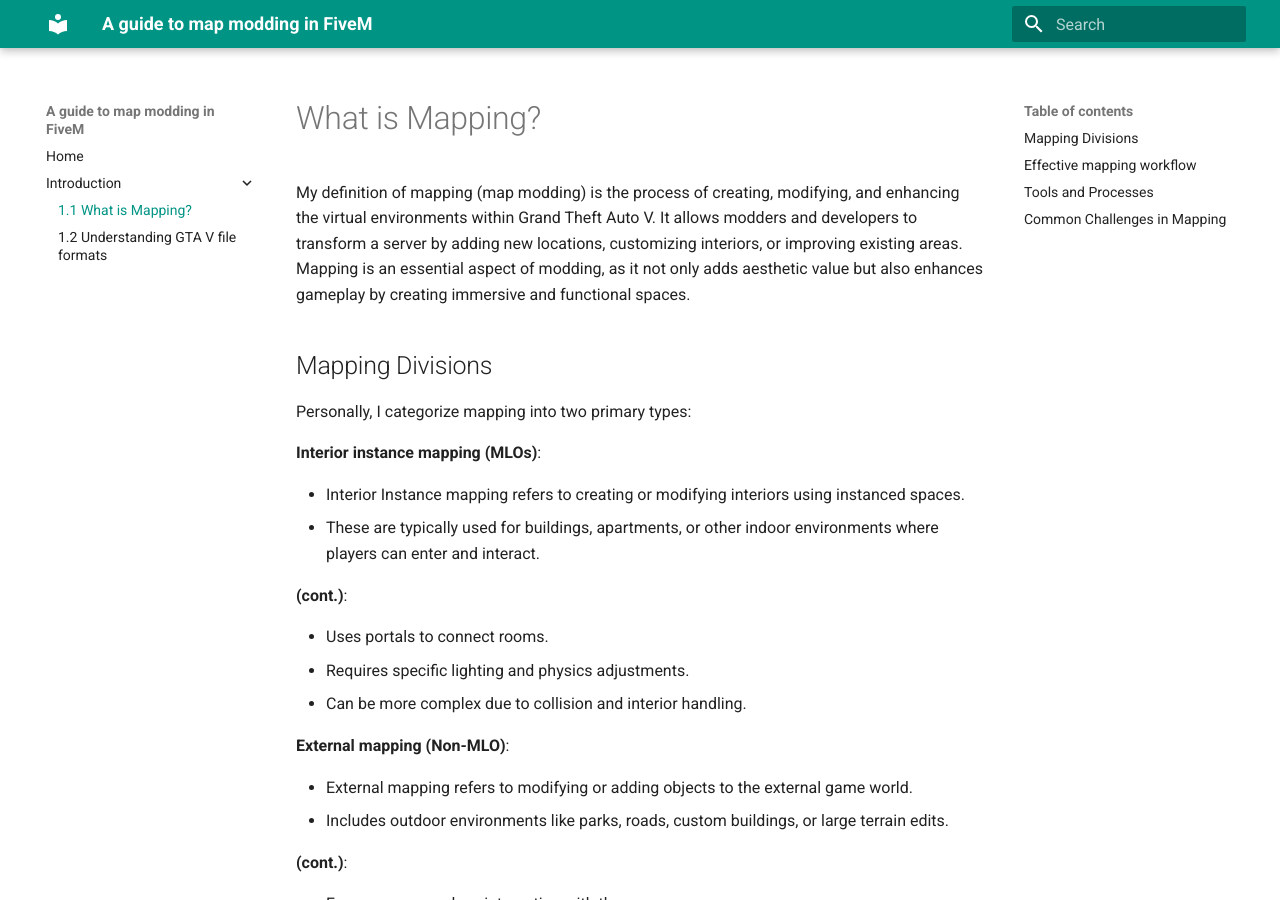
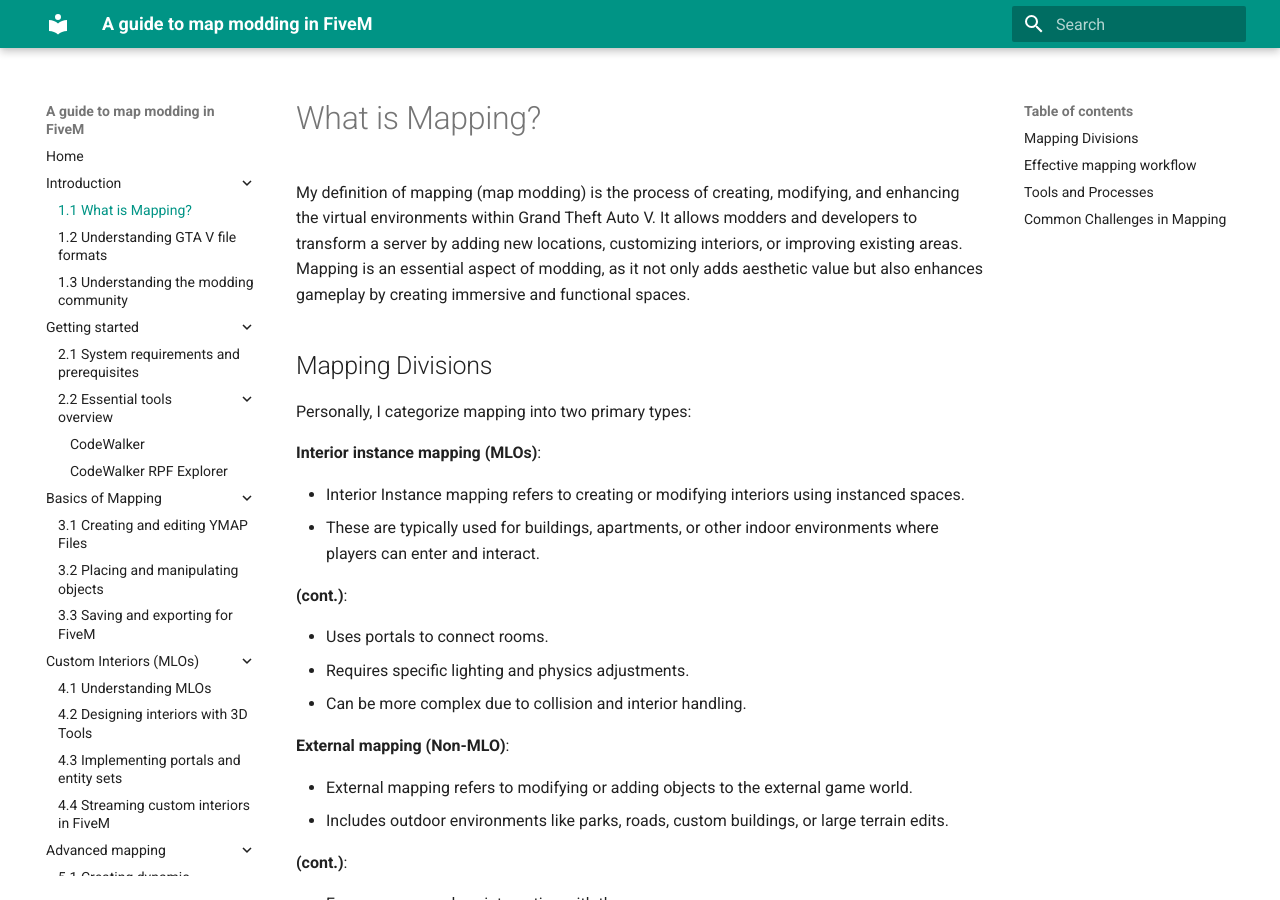
Before and after one commit to adxtti/a-guide-to-map-modding-in-fivem, an MkDocs documentation site: the page built from docs/intro/what-is-mapping.md, in a window 1280 px wide and 900 px high. Built offline with MkDocs 1.6.1 and Material for MkDocs 9.7.7, drawn with Linux system fonts in a browser that asks for light colours.

Commit message:
Mkdocs.yml update, make CNAME

```diff
--- a/mkdocs.yml
+++ b/mkdocs.yml
@@ -32,3 +32,39 @@ nav:
   - Introduction:
       - 1.1 What is Mapping?: intro/what-is-mapping.md
       - 1.2 Understanding GTA V file formats: intro/understanding-formats.md
+      - 1.3 Understanding the modding community: introduction/understanding-modding-community.md
+  - Getting started:
+      - 2.1 System requirements and prerequisites: getting-started/system-requirements.md
+      - 2.2 Essential tools overview:
+          - CodeWalker: getting-started/codewalker.md
+          - CodeWalker RPF Explorer: getting-started/rpf-explorer.md
+  - Basics of Mapping:
+      - 3.1 Creating and editing YMAP Files: basics/creating-editing-ymap.md
+      - 3.2 Placing and manipulating objects: basics/placing-manipulating-objects.md
+      - 3.3 Saving and exporting for FiveM: basics/saving-exporting-fivem.md
+  - Custom Interiors (MLOs):
+      - 4.1 Understanding MLOs: custom-interiors/understanding-mlos.md
+      - 4.2 Designing interiors with 3D Tools: custom-interiors/designing-interiors.md
+      - 4.3 Implementing portals and entity sets: custom-interiors/portals-entity-sets.md
+      - 4.4 Streaming custom interiors in FiveM: custom-interiors/streaming-custom-interiors.md
+  - Advanced mapping:
+      - 5.1 Creating dynamic environments: advanced-mapping/dynamic-environments.md
+      - 5.2 Custom textures and materials: advanced-mapping/textures-materials.md
+      - 5.3 Optimizing maps for performance: advanced-mapping/optimizing-performance.md
+      - 5.4 Troubleshooting common issues: advanced-mapping/troubleshooting.md
+  - Streaming maps in FiveM:
+      - 6.1 Setting up map resources: streaming-maps/setting-up-resources.md
+      - 6.2 Configuring fxmanifest: streaming-maps/configuring-resource-lua.md
+      - 6.3 Ensuring compatibility: streaming-maps/ensuring-compatibility.md
+      - 6.4 Best practices: streaming-maps/best-practices.md
+  - Testing and debugging:
+      - 7.1 Identifying and resolving glitches: testing-debugging/resolving-glitches.md
+      - 7.2 Fixing map overlaps: testing-debugging/troubleshooting.md
+  - Appendices:
+      - A. Glossary of mapping terms: appendices/glossary.md
+      - B. List of useful tools and plugins: appendices/tools-and-plugins.md
+      - C. Sample YMAP and YTYP files: appendices/sample-files.md
+      - D. Additional tutorials and resources: appendices/additional-resources.md
+  - Miscellaneous:
+      - E. Everything about Liberty City mapping: misc/lc.md
+      - F. Addon map mapping practices: misc/addon-practices.md
```
Also changed, not shown: 1 other file.
